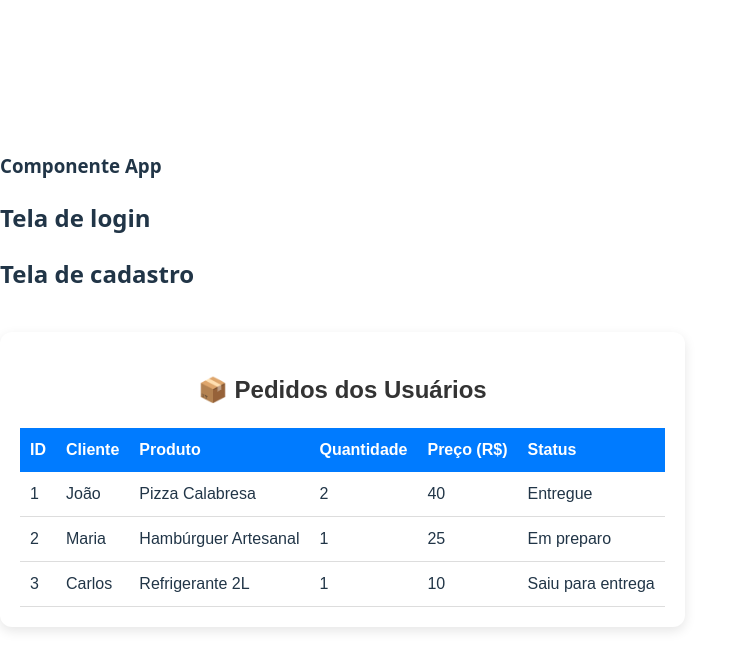
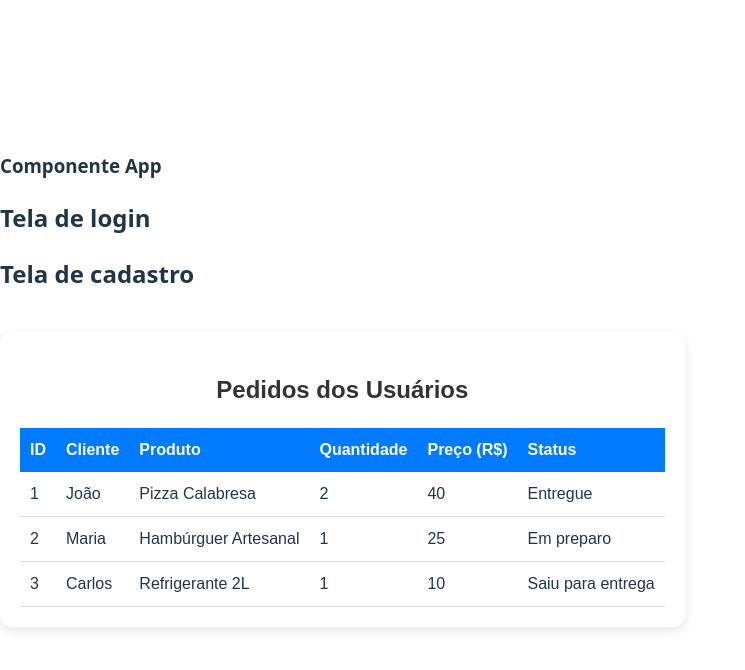
Before and after one commit to victordecarli/dashboard-delivery, a React (Vite) app: page / in a window 1280 px wide. Shown: the top 670 px of the page, without its empty margins (0-745 px from the left). Built offline with nearby package versions, Linux system fonts and the light colour scheme.

Commit message:
alterando titulo

```diff
--- a/src/components/Pedidos/Pedidos.jsx
+++ b/src/components/Pedidos/Pedidos.jsx
@@ -9,7 +9,7 @@ function Pedidos() {
 
   return (
     <div className="pedidos-container">
-      <h2 className="titulo">📦 Pedidos dos Usuários</h2>
+      <h2 className="titulo">Pedidos dos Usuários</h2>
       <table className="tabela-pedidos">
         <thead>
           <tr>
```
